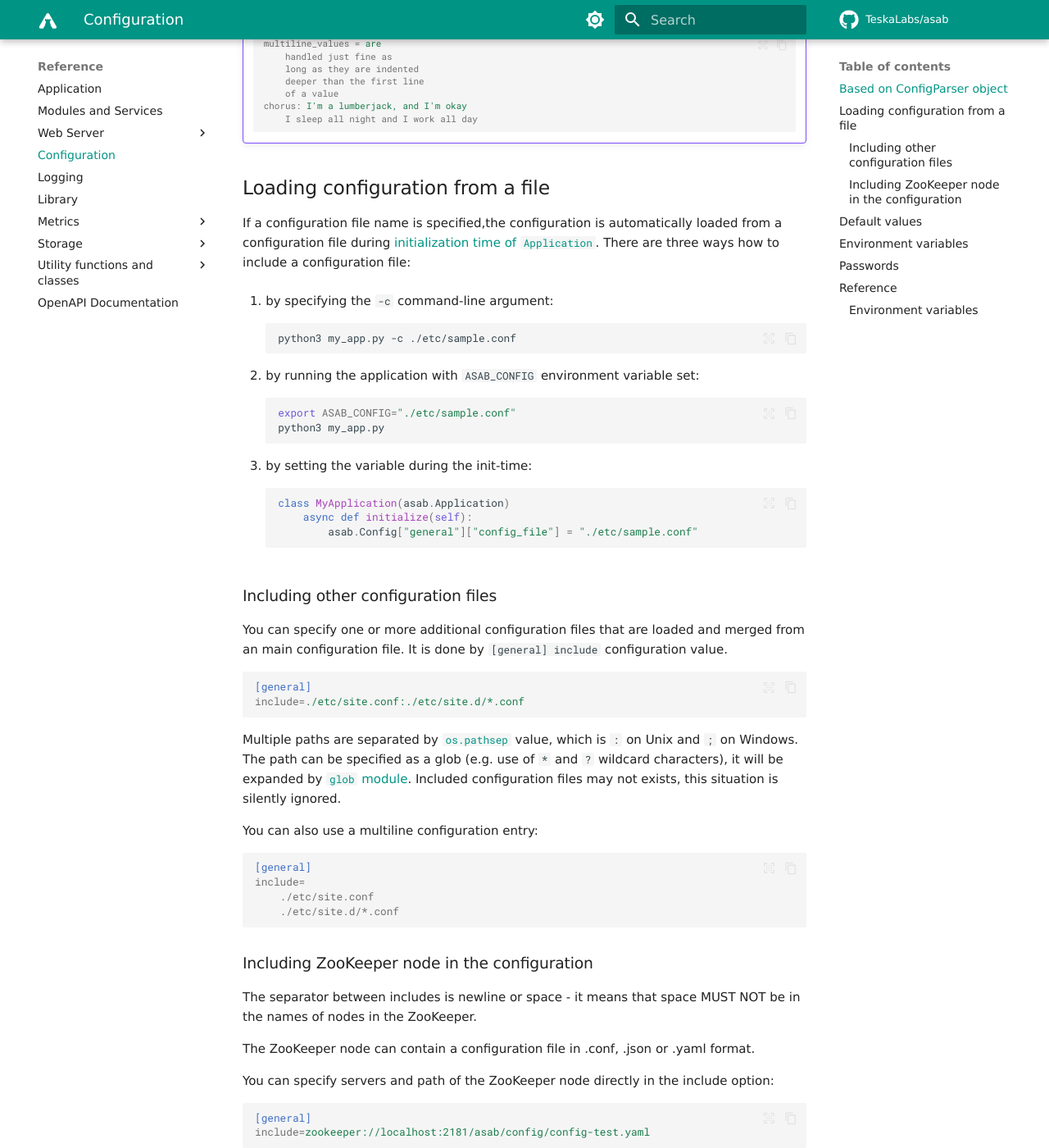
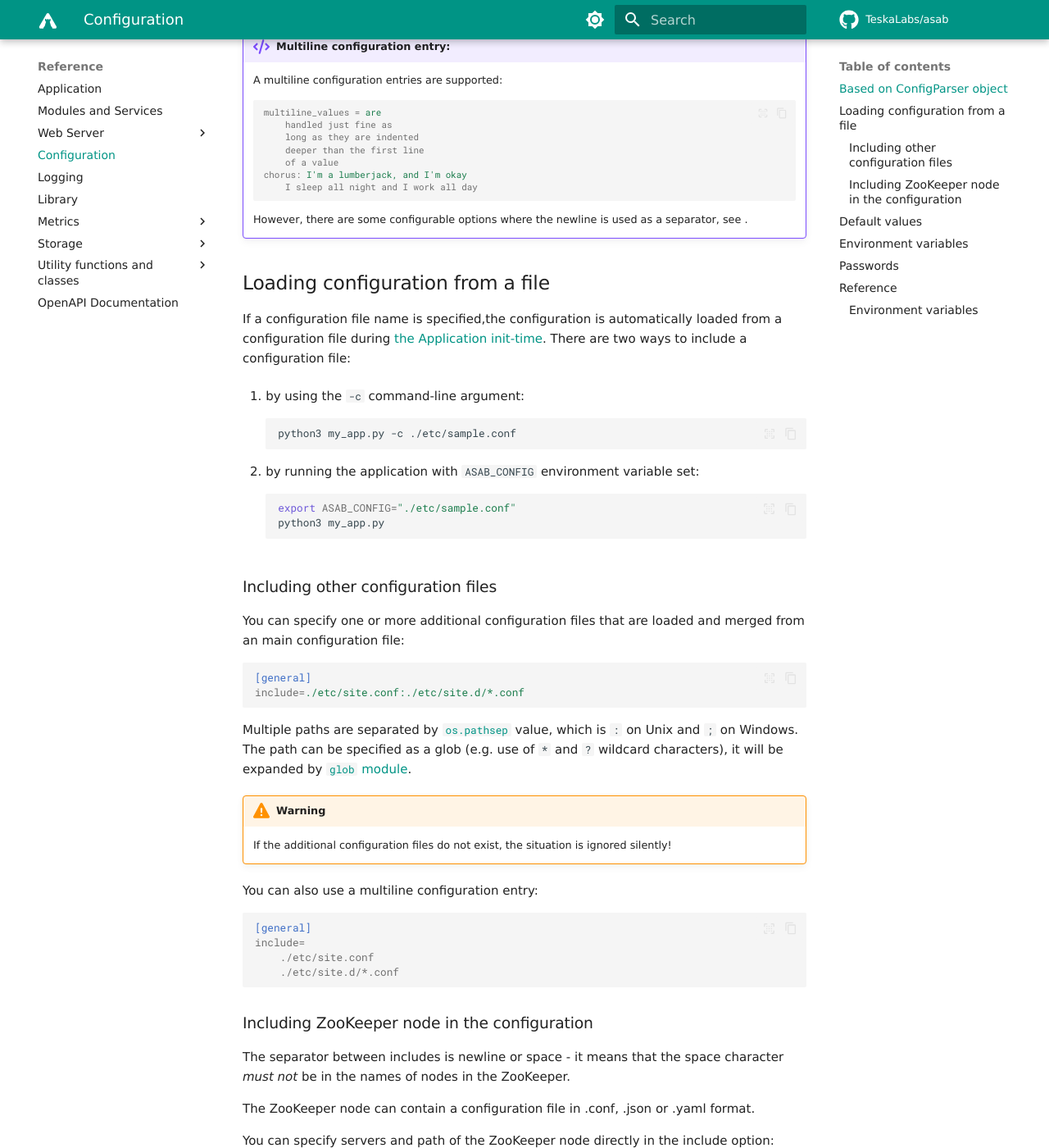
Before and after one commit to TeskaLabs/asab, an MkDocs documentation site: the page built from docs/reference/config/reference.md, in a window 1280 px wide and 1400 px high, scrolled down 1394 px. Shown: the whole window at 82% size. Built offline with MkDocs 1.6.1 and Material for MkDocs 9.7.7, drawn with Linux system fonts in a browser that asks for light colours; some web fonts are replaced; comment, search, counter and statistics services are not loaded; some of the changed text lies outside the part shown.

Commit message:
Proofreading

````diff
--- a/docs/reference/config/reference.md
+++ b/docs/reference/config/reference.md
@@ -12,20 +12,20 @@ app = asab.Application() #(1)!
 my_conf_value = asab.Config['section_name']['key1'] #(2)!
 ```
 
-1. Initializes application object and hence the configuration.
-2. You can access the configuration values anywhere.
+1. Configuration is initialized during the application [init-time](/reference/application/reference/init-time).
+2. You can access the configuration values from anywhere in the code.
 
 
 ## Based on ConfigParser object
 
-`asab.Config` is inherited from [`configparser.ConfigParser` class](https://docs.python.org/3/library/configparser.html#customizing-parser-behaviour)
-which implements a basic configuration language that provides a structure similar to what's found in Microsoft Windows INI files.
+`asab.Config` is an instance of [`asab.config.ConfigParser`](#asab.config.Configparser) class,  derived from the Python standard [`configparser.ConfigParser`](https://docs.python.org/3/library/configparser.html#customizing-parser-behaviour).
+The class implements a basic configuration language that provides a structure similar to what's found in Microsoft Windows INI files.
 
 !!! example "Basic usage:"
 
-    Example of the configuration file:
+    This is an example of the configuration file. We hope that it might help you to quickly understand what the rules are:
 
-    ``` ini
+    ``` ini title='configuration.conf'
     [section name]
     key=value
     keys can contain spaces = values can contain spaces
@@ -33,6 +33,8 @@ which implements a basic configuration language that provides a structure simila
     you can use = equal signs
     as well as: colons
     extra spaces are : removed
+
+    be careful: 'quotes are parsed as quotes'
 
     [another section]
     final answer = 42
@@ -82,14 +84,16 @@ which implements a basic configuration language that provides a structure simila
         I sleep all night and I work all day
     ```
 
+    However, there are some configurable options where the newline is used as a separator, see []().
+
 ## Loading configuration from a file
 
 
 If a configuration file name is specified,the configuration is automatically
-loaded from a configuration file during [initialization time of `Application`](../../application/reference/#init-time).
-There are three ways how to include a configuration file:
+loaded from a configuration file during [the Application init-time](../../application/reference/#init-time).
+There are two ways to include a configuration file:
 
-1. by specifying the `-c` command-line argument:
+1. by using the `-c` command-line argument:
 
     ``` shell
     python3 my_app.py -c ./etc/sample.conf
@@ -103,22 +107,11 @@ There are three ways how to include a configuration file:
     python3 my_app.py
     ```
 
-3. by setting the variable during the init-time:
-
-    ```python
-    class MyApplication(asab.Application)
-        async def initialize(self):
-            asab.Config["general"]["config_file"] = "./etc/sample.conf"
-    ```
-
-
-
 
 ### Including other configuration files
 
 You can specify one or more additional configuration files that are
-loaded and merged from an main configuration file.
-It is done by `[general] include` configuration value.
+loaded and merged from an main configuration file:
 
 ``` ini
 [general]
@@ -128,7 +121,9 @@ include=./etc/site.conf:./etc/site.d/*.conf
 Multiple paths are separated by [`os.pathsep`](https://docs.python.org/3/library/os.html?highlight=os%20pathsep#os.pathsep) value, which is `:` on Unix and `;` on Windows.
 The path can be specified as a glob (e.g. use of `*` and `?` wildcard characters),
 it will be expanded by [`glob` module](https://docs.python.org/3/library/glob.html?highlight=glob#module-glob).
-Included configuration files may not exists, this situation is silently ignored.
+
+!!! warning
+    If the additional configuration files do not exist, the situation is ignored silently!
 
 You can also use a multiline configuration entry:
 
@@ -141,7 +136,7 @@ include=
 
 ### Including ZooKeeper node in the configuration
 
-The separator between includes is newline or space - it means that space MUST NOT be in the names of nodes in the ZooKeeper.
+The separator between includes is newline or space - it means that the space character *must not* be in the names of nodes in the ZooKeeper.
 
 The ZooKeeper node can contain a configuration file in .conf, .json or .yaml format.
 
````
Also changed, not shown: other parts of docs/reference/config/reference.md (+1 -0 lines), docs/reference/logging/reference.md (+34 -33 lines).
